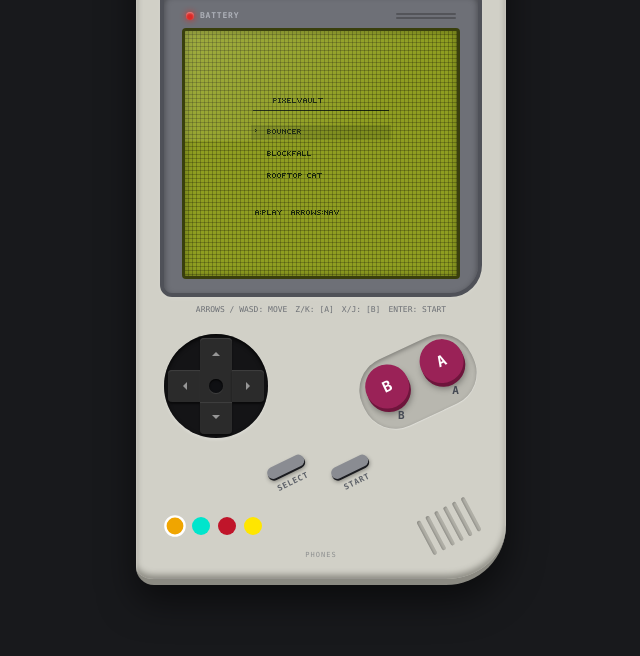
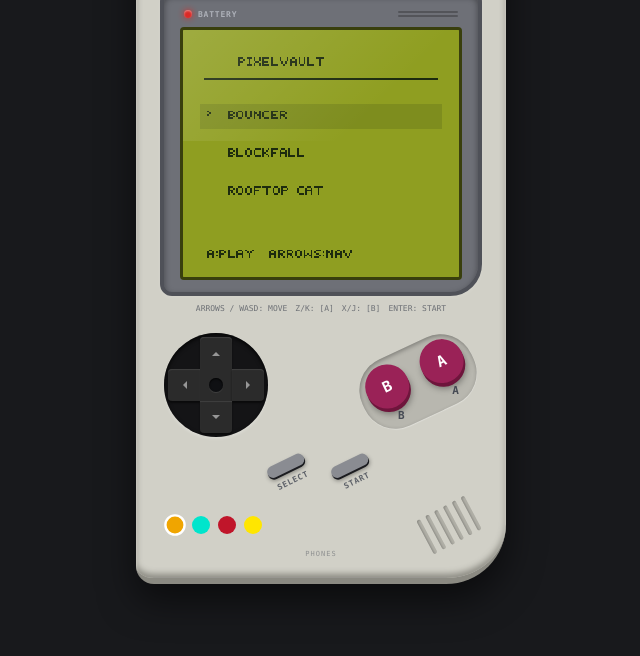
Before and after one commit to SamSeenX/sim, a website built with Vite: page index.html in a window 1280 px wide. Shown: the part 144-800 px from the top of the page, without its empty margins (319-959 px from the left). Built offline with nearby package versions, Linux system fonts and the light colour scheme.

Commit message:
fix: smooth fluid aspect-ratio screen scaling without staged integer jumps

```diff
--- a/src/console/screen.js
+++ b/src/console/screen.js
@@ -3,10 +3,12 @@ const LOGICAL_H = 144;
 
 let canvas, ctx;
 let displayCanvas, displayCtx;
-let bufferImageData, bufferU32;
 
 export function initScreen() {
   displayCanvas = document.getElementById('pv-canvas');
+  displayCanvas.width = LOGICAL_W;
+  displayCanvas.height = LOGICAL_H;
+
   displayCtx = displayCanvas.getContext('2d', { alpha: false });
   displayCtx.imageSmoothingEnabled = false;
 
@@ -16,29 +18,7 @@ export function initScreen() {
   ctx = canvas.getContext('2d', { willReadFrequently: true });
   ctx.imageSmoothingEnabled = false;
 
-  bufferImageData = ctx.createImageData(LOGICAL_W, LOGICAL_H);
-  bufferU32 = new Uint32Array(bufferImageData.data.buffer);
-
-  recalcScale();
-  window.addEventListener('resize', recalcScale);
   clearScreen();
-}
-
-function recalcScale() {
-  const wrapper = document.querySelector('.pv-screen-wrapper');
-  if (!wrapper || !displayCanvas) return;
-
-  const w = wrapper.clientWidth;
-  const h = wrapper.clientHeight;
-  const scale = Math.max(1, Math.floor(Math.min(w / LOGICAL_W, h / LOGICAL_H)));
-
-  displayCanvas.width = LOGICAL_W * scale;
-  displayCanvas.height = LOGICAL_H * scale;
-  displayCanvas.style.width = `${displayCanvas.width}px`;
-  displayCanvas.style.height = `${displayCanvas.height}px`;
-
-  displayCtx.imageSmoothingEnabled = false;
-  blitToDisplay();
 }
 
 export function drawPixel(lx, ly, color) {
@@ -88,11 +68,7 @@ export function drawText(text, lx, ly, color) {
 
 export function blitToDisplay() {
   if (!displayCtx || !displayCanvas) return;
-  displayCtx.drawImage(
-    canvas,
-    0, 0, LOGICAL_W, LOGICAL_H,
-    0, 0, displayCanvas.width, displayCanvas.height
-  );
+  displayCtx.drawImage(canvas, 0, 0);
 }
 
 export function getCanvas() { return canvas; }
--- a/src/styles/screen.css
+++ b/src/styles/screen.css
@@ -3,7 +3,7 @@
   background: var(--bezel-bg);
   border: 4px solid var(--bezel-border);
   border-radius: 12px 12px 32px 12px;
-  padding: 18px 18px 14px 18px;
+  padding: 16px 16px 12px 16px;
   display: flex;
   flex-direction: column;
   align-items: center;
@@ -13,7 +13,6 @@
   position: relative;
 }
 
-/* Bezel header details: Battery LED & authentic stripe */
 .pv-bezel-header {
   width: 100%;
   display: flex;
@@ -78,21 +77,12 @@
 }
 
 #pv-canvas {
+  width: 100%;
+  height: 100%;
+  object-fit: contain;
   image-rendering: pixelated;
   image-rendering: crisp-edges;
   display: block;
-}
-
-/* Authentic LCD Dot-Matrix Grid with Light Pixel Gap */
-.pv-pixel-grid {
-  position: absolute;
-  inset: 0;
-  background-size: 4px 4px;
-  background-image:
-    linear-gradient(to right, transparent 3px, rgba(0, 0, 0, 0.22) 3px),
-    linear-gradient(to bottom, transparent 3px, rgba(0, 0, 0, 0.22) 3px);
-  pointer-events: none;
-  z-index: 2;
 }
 
 /* Subtle CRT curved glass sheen */
@@ -109,7 +99,7 @@
 
 @media (max-width: 600px) {
   .pv-screen-bezel {
-    padding: 12px 14px 10px 14px;
+    padding: 10px 12px 8px 12px;
     border-radius: 8px 8px 24px 8px;
   }
 }
```
